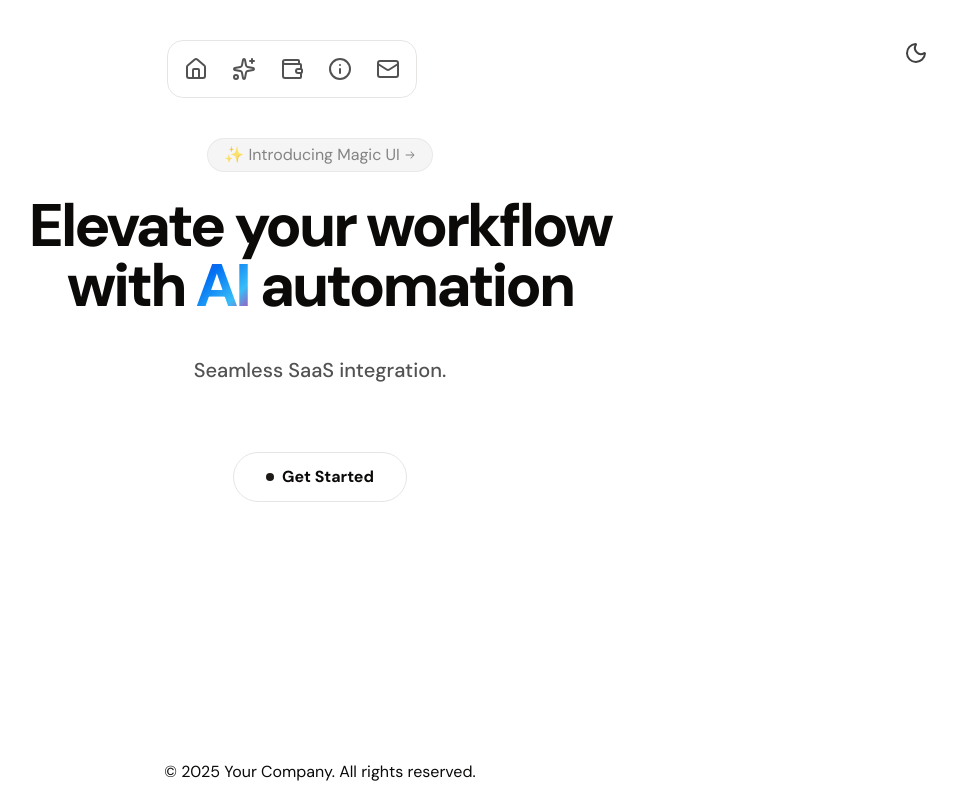
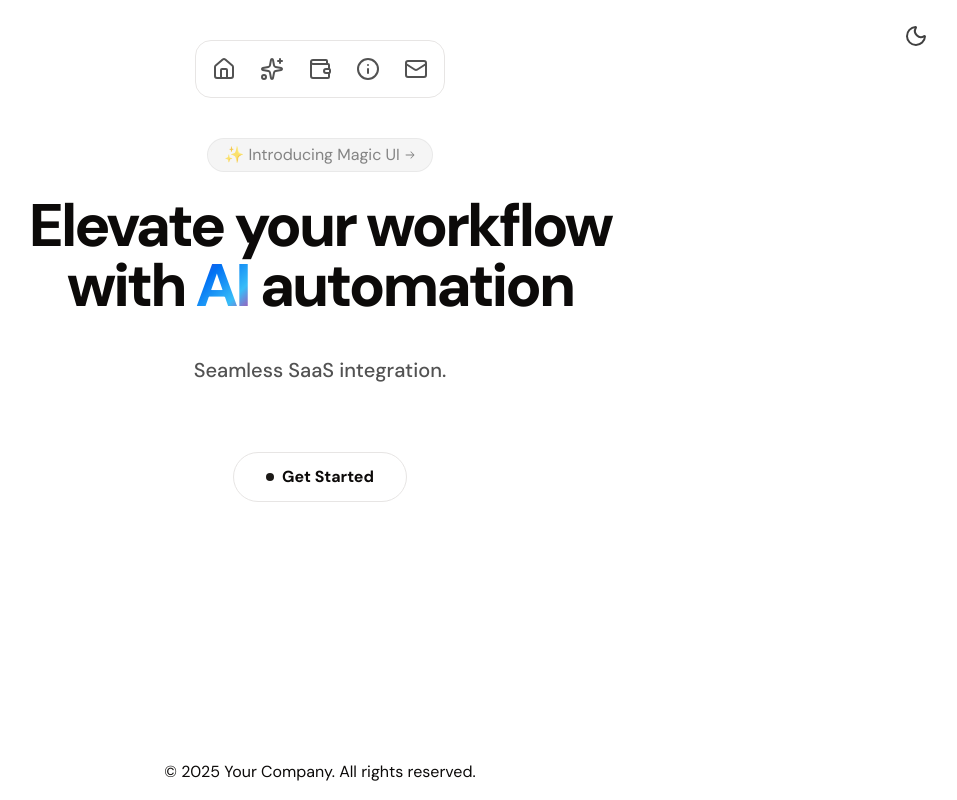
Before and after one commit to namanbarkiya/niya-saas-template, a Next.js app: page / in a window 1280 px wide. Shown: the whole page, without its empty margins (320-1277 px from the left). Built offline with nearby package versions, Linux system fonts and the light colour scheme.

Commit message:
navbar toggle fixed

```diff
--- a/components/Navbar.tsx
+++ b/components/Navbar.tsx
@@ -26,7 +26,7 @@ export default function Navbar() {
     };
 
     return (
-        <div className="absolute top-0 left-0 w-full z-50">
+        <div className="fixed top-0 left-0 w-full z-50">
             {/* <BlurredCircleBg /> */}
             <div className="flex items-center justify-between w-full px-6 pt-2">
                 <Dock iconMagnification={60} iconDistance={100}>
@@ -46,10 +46,11 @@ export default function Navbar() {
                         <Mail className="size-full text-neutral-600  dark:text-neutral-300/70" />
                     </DockIcon>
                 </Dock>
+            </div>
             <button
                 aria-label="Toggle dark mode"
                 onClick={toggleDark}
-                    className="ml-4 rounded-full p-2 transition-colors hover:bg-neutral-200 dark:hover:bg-neutral-800"
+                className="absolute top-4 right-6 rounded-full p-2 transition-colors hover:bg-neutral-200 dark:hover:bg-neutral-800 z-50"
             >
                 {isDark ? (
                     <Sun className="size-6 text-yellow-500" />
@@ -58,6 +59,5 @@ export default function Navbar() {
                 )}
             </button>
         </div>
-        </div>
     );
 }
```
Lines whose indentation alone changed are shown as unchanged.
